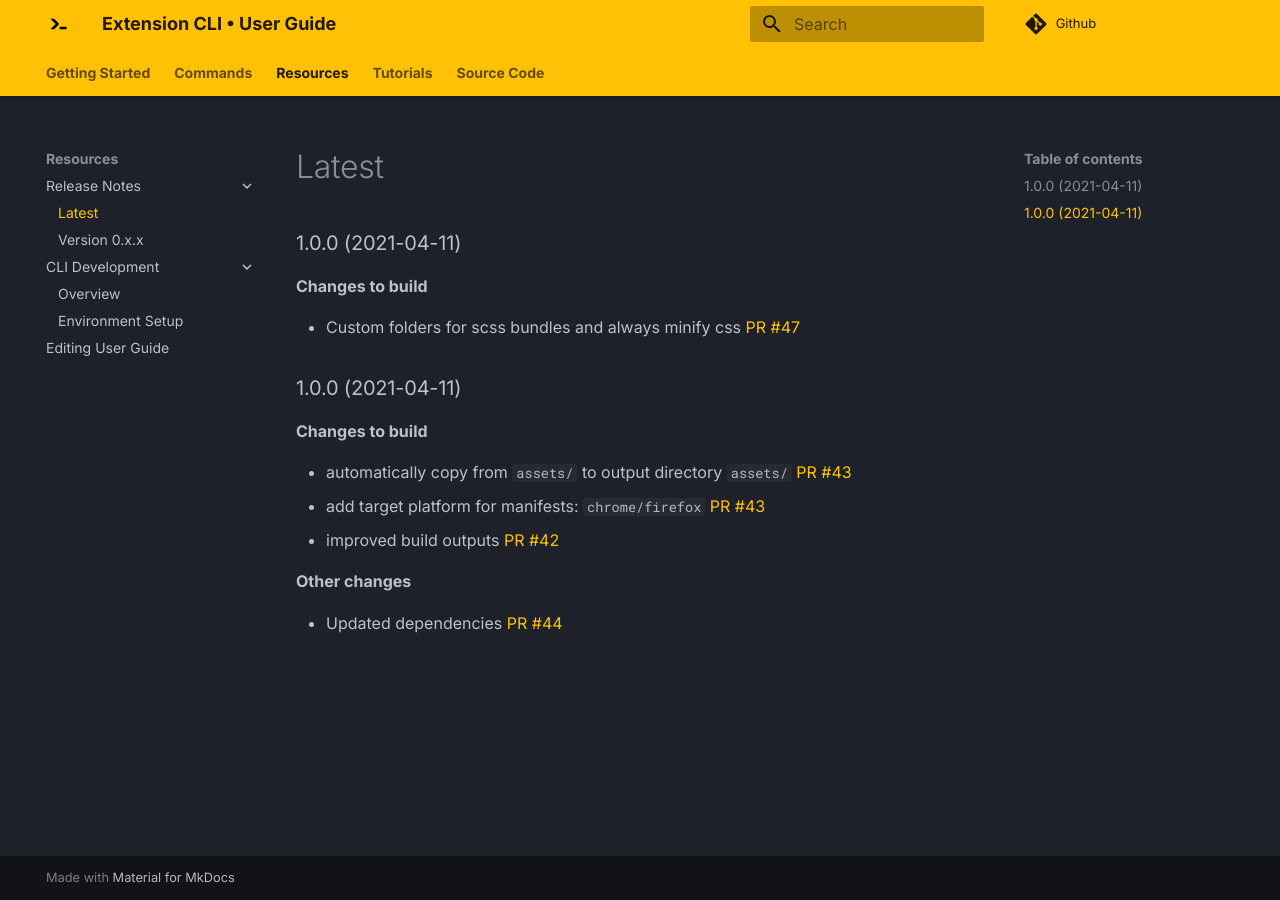
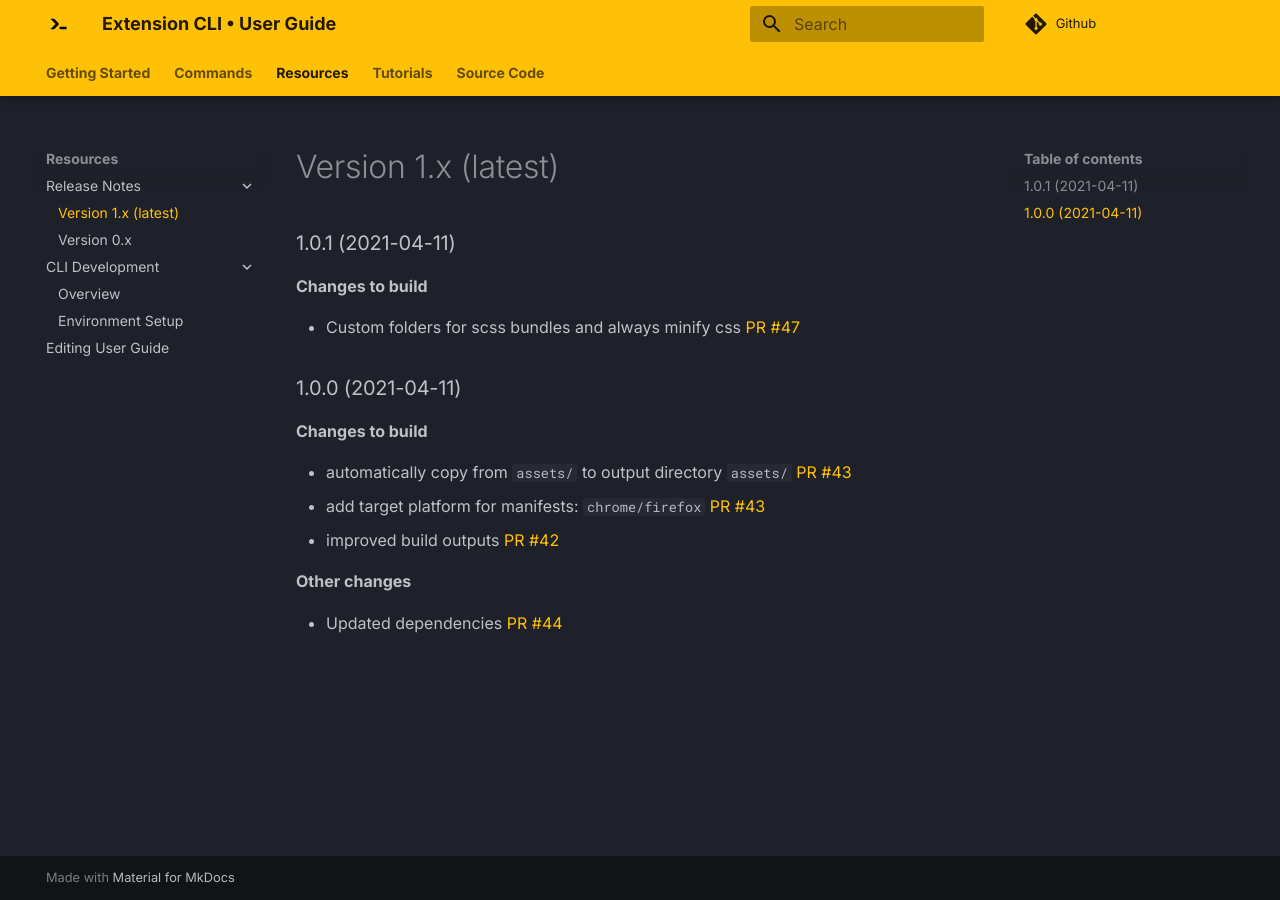
Before and after one commit to MobileFirstLLC/extension-cli, an MkDocs documentation site: the page built from guide/09-release-notes.md, in a window 1280 px wide. Built offline with MkDocs 1.6.1 and Material for MkDocs 9.7.7, drawn with Linux system fonts in a browser that asks for light colours; comment, search, counter and statistics services are not loaded.

Commit message:
docs: update release notes

```diff
--- a/guide/09-release-notes.md
+++ b/guide/09-release-notes.md
@@ -1,5 +1,5 @@
 
-### 1.0.0 (2021-04-11)
+### 1.0.1 (2021-04-11)
 
 **Changes to build**
 
--- a/mkdocs.yml
+++ b/mkdocs.yml
@@ -29,8 +29,8 @@ nav:
     - 'extension-cli': 08-xt-create.md
   - "Resources":
     - Release Notes:
-      - Latest: 09-release-notes.md
-      - "Version 0.x.x": 09-release-notes-0.md
+      - "Version 1.x (latest)": 09-release-notes.md
+      - "Version 0.x": 09-release-notes-0.md
     - CLI Development:
       - Overview: 13-cli-development.md
       - Environment Setup: 13-dev-env.md
```
